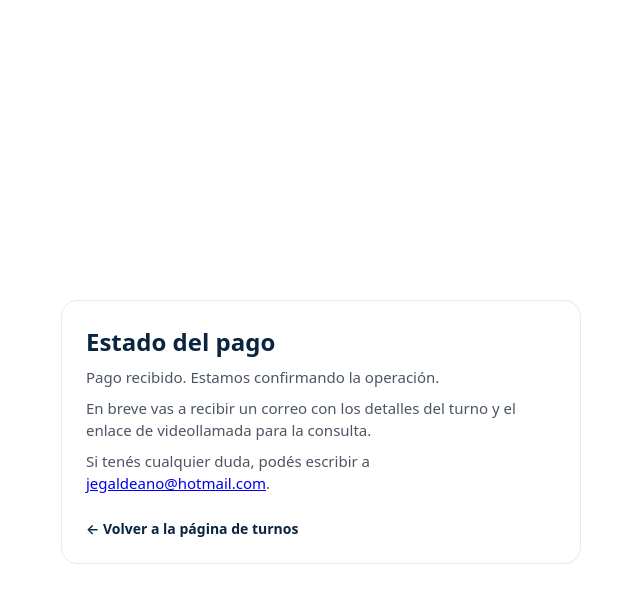
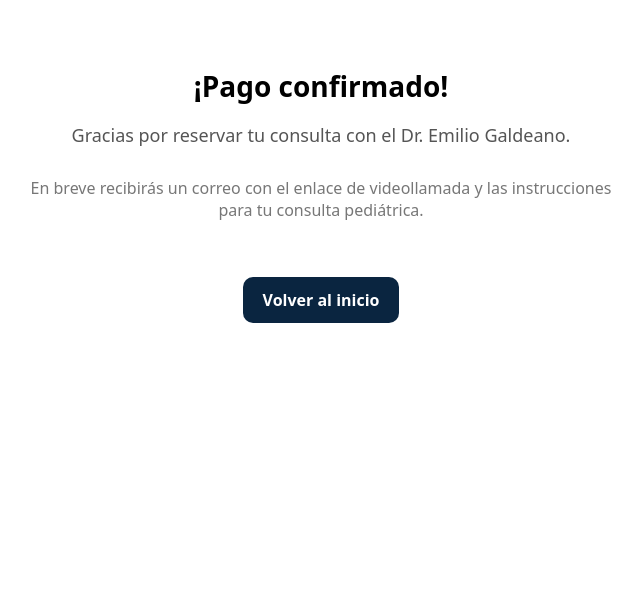
Before and after one commit to quintaelombu/telehealth-frontend, a Next.js app: page /done in a window 1280 px wide. Shown: the top 602 px of the page, without its empty margins (319-961 px from the left). Built offline with nearby package versions, Linux system fonts and the light colour scheme.

Commit message:
Update done.jsx

```diff
--- a/pages/done.jsx
+++ b/pages/done.jsx
@@ -1,117 +1,42 @@
 //pages/done.jsx
-import { useRouter } from "next/router";
-import { useEffect, useState } from "react";
+export default function Done() {
+  return (
+    <div style={{
+      maxWidth: "600px",
+      margin: "0 auto",
+      padding: "40px 20px",
+      fontFamily: "system-ui, -apple-system, Segoe UI, Roboto, Helvetica, Arial",
+      textAlign: "center"
+    }}>
 
-export default function Done() {
-  const router = useRouter();
-  const [statusText, setStatusText] = useState("Procesando la información del pago…");
+      <h1 style={{ fontSize: "28px", marginBottom: "10px" }}>
+        ¡Pago confirmado!
+      </h1>
 
-  const { status, collection_status, payment_id, preference_id } = router.query;
+      <p style={{ fontSize: "18px", color: "#555", marginBottom: "30px" }}>
+        Gracias por reservar tu consulta con el Dr. Emilio Galdeano.
+      </p>
 
-  useEffect(() => {
-    const s = (status || collection_status || "").toString().toLowerCase();
+      <p style={{ fontSize: "16px", color: "#777" }}>
+        En breve recibirás un correo con el enlace de videollamada
+        y las instrucciones para tu consulta pediátrica.
+      </p>
 
-    if (!s) {
-      setStatusText("Pago recibido. Estamos confirmando la operación.");
-      return;
-    }
-
-    if (s === "approved") {
-      setStatusText("¡Pago aprobado! Tu turno quedó reservado.");
-    } else if (s === "pending" || s === "in_process") {
-      setStatusText("Pago pendiente. El turno se confirmará cuando el pago sea acreditado.");
-    } else if (s === "failure" || s === "rejected" || s === "cancelled") {
-      setStatusText("El pago no pudo completarse o fue cancelado.");
-    } else {
-      setStatusText("Pago recibido. Estamos confirmando la operación.");
-    }
-  }, [status, collection_status]);
-
-  const styles = {
-    wrap: {
-      minHeight: "100vh",
-      background: "#fff",
-      fontFamily: "system-ui,-apple-system,Segoe UI,Roboto,Helvetica,Arial",
-      display: "flex",
-      alignItems: "center",
-      justifyContent: "center",
-      padding: 24,
-    },
-    card: {
-      maxWidth: 520,
-      width: "100%",
-      borderRadius: 16,
-      border: "1px solid #e6e9ec",
-      padding: 24,
-      boxSizing: "border-box",
-    },
-    h1: {
-      fontSize: 24,
-      margin: "0 0 4px",
-      color: "#0a2540",
-    },
-    p: {
-      fontSize: 15,
-      lineHeight: 1.5,
-      color: "#4b5563",
-      margin: "8px 0",
-    },
-    smallBox: {
-      marginTop: 12,
-      padding: 12,
-      borderRadius: 12,
-      background: "#f9fafb",
-      fontSize: 13,
-      color: "#6b7280",
-    },
-    label: { fontWeight: 600 },
-    link: {
-      marginTop: 16,
-      display: "inline-block",
-      fontSize: 14,
-      color: "#0a2540",
-      textDecoration: "none",
-      fontWeight: 600,
-    },
-  };
-
-  return (
-    <div style={styles.wrap}>
-      <div style={styles.card}>
-        <h1 style={styles.h1}>Estado del pago</h1>
-        <p style={styles.p}>{statusText}</p>
-
-        <p style={styles.p}>
-          En breve vas a recibir un correo con los detalles del turno y el enlace de
-          videollamada para la consulta.
-        </p>
-
-        <p style={styles.p}>
-          Si tenés cualquier duda, podés escribir a{" "}
-          <a href="mailto:jegaldeano@hotmail.com">jegaldeano@hotmail.com</a>.
-        </p>
-
-        {(payment_id || preference_id) && (
-          <div style={styles.smallBox}>
-            {payment_id && (
-              <div>
-                <span style={styles.label}>ID de pago: </span>
-                {payment_id}
-              </div>
-            )}
-            {preference_id && (
-              <div>
-                <span style={styles.label}>ID de preferencia: </span>
-                {preference_id}
-              </div>
-            )}
-          </div>
-        )}
-
-        <a href="/" style={styles.link}>
-          ← Volver a la página de turnos
-        </a>
-      </div>
+      <a
+        href="/"
+        style={{
+          display: "inline-block",
+          marginTop: "40px",
+          padding: "12px 20px",
+          background: "#0a2540",
+          color: "white",
+          borderRadius: "10px",
+          textDecoration: "none",
+          fontWeight: "600"
+        }}
+      >
+        Volver al inicio
+      </a>
     </div>
   );
 }
```
